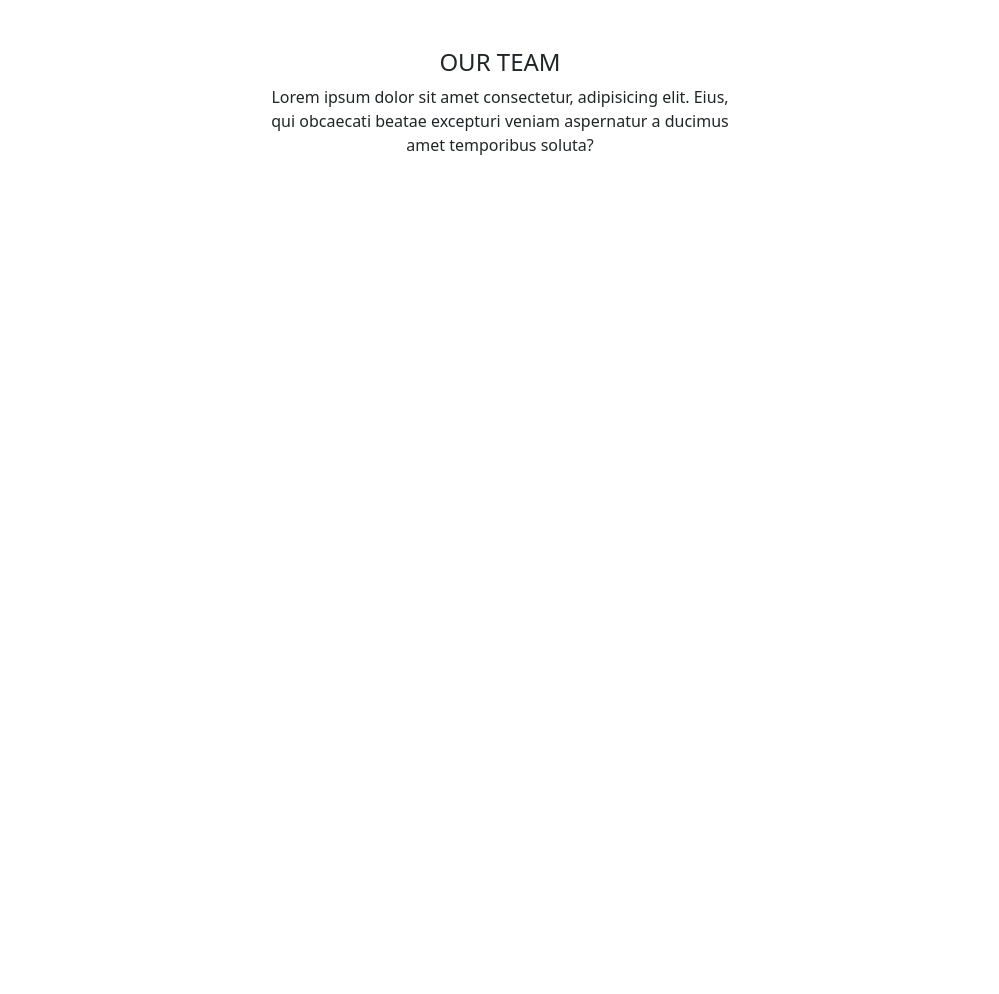
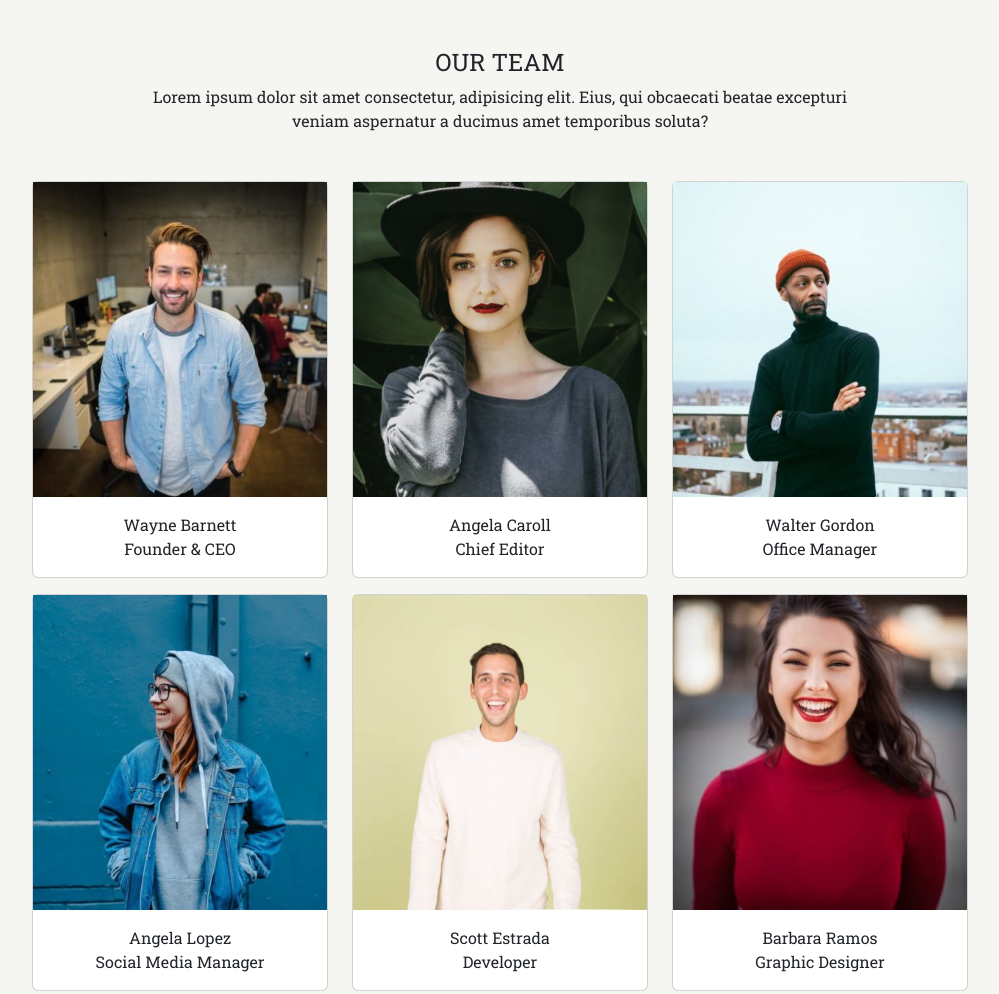
Before and after one commit to itschiaras/js-our-team, a plain HTML site: page index.html in a window 1280 px wide. Shown: the whole page, without its empty margins (140-1139 px from the left). Before the commit the page ends 800 px from the top, so only its background shows below. Drawn offline with nearby package versions, Linux system fonts and the light colour scheme.

Commit message:
for loop + create template and add it in HTML

```diff
--- a/css/style.css
+++ b/css/style.css
@@ -0,0 +1,15 @@
+* {
+    margin: 0;
+    padding: 0;
+    box-sizing: border-box;
+}
+
+body {
+    background-color: #f5f5f1;
+    font-family: 'Roboto Slab', serif;
+}
+
+.col {
+    width: calc(100% / 3);
+    margin-bottom: 1rem;
+}
--- a/index.html
+++ b/index.html
@@ -1,22 +1,31 @@
 <!DOCTYPE html>
 <html lang="en">
+
 <head>
     <meta charset="UTF-8">
     <meta http-equiv="X-UA-Compatible" content="IE=edge">
     <meta name="viewport" content="width=device-width, initial-scale=1.0">
-    <link rel="stylesheet" href="https://cdnjs.cloudflare.com/ajax/libs/font-awesome/6.3.0/css/all.min.css" integrity="sha512-SzlrxWUlpfuzQ+pcUCosxcglQRNAq/DZjVsC0lE40xsADsfeQoEypE+enwcOiGjk/bSuGGKHEyjSoQ1zVisanQ==" crossorigin="anonymous" referrerpolicy="no-referrer" />
-    <link href="https://cdn.jsdelivr.net/npm/bootstrap@5.3.0-alpha1/dist/css/bootstrap.min.css" rel="stylesheet" integrity="sha384-GLhlTQ8iRABdZLl6O3oVMWSktQOp6b7In1Zl3/Jr59b6EGGoI1aFkw7cmDA6j6gD" crossorigin="anonymous">
+    <link rel="stylesheet" href="https://cdnjs.cloudflare.com/ajax/libs/font-awesome/6.3.0/css/all.min.css"
+        integrity="sha512-SzlrxWUlpfuzQ+pcUCosxcglQRNAq/DZjVsC0lE40xsADsfeQoEypE+enwcOiGjk/bSuGGKHEyjSoQ1zVisanQ=="
+        crossorigin="anonymous" referrerpolicy="no-referrer" />
+    <link href="https://cdn.jsdelivr.net/npm/bootstrap@5.3.0-alpha1/dist/css/bootstrap.min.css" rel="stylesheet"
+        integrity="sha384-GLhlTQ8iRABdZLl6O3oVMWSktQOp6b7In1Zl3/Jr59b6EGGoI1aFkw7cmDA6j6gD" crossorigin="anonymous">
     <link rel="stylesheet" href="./css/style.css">
-    <title>Document</title>
+    <link rel="preconnect" href="https://fonts.googleapis.com">
+    <link rel="preconnect" href="https://fonts.gstatic.com" crossorigin>
+    <link href="https://fonts.googleapis.com/css2?family=Roboto+Slab:wght@400;600&display=swap" rel="stylesheet">
+    <title>Our Team</title>
 </head>
+
 <body>
     <div class="container w-75">
         <div class="mt-5 d-flex justify-content-center align-items-center flex-column">
             <h4 class="text-uppercase">our team</h4>
-            <p class="w-50 text-center">Lorem ipsum dolor sit amet consectetur, adipisicing elit. Eius, qui obcaecati beatae excepturi veniam aspernatur a ducimus amet temporibus soluta?</p>
+            <p class="w-75 text-center mb-5">Lorem ipsum dolor sit amet consectetur, adipisicing elit. Eius, qui obcaecati
+                beatae excepturi veniam aspernatur a ducimus amet temporibus soluta?</p>
         </div>
 
-        <div class="row">
+        <div class="row flex-wrap">
 
         </div>
     </div>
@@ -26,4 +35,5 @@
 
     <script src="./js/script.js"></script>
 </body>
+
 </html>
--- a/js/script.js
+++ b/js/script.js
@@ -13,48 +13,76 @@ BONUS 2:
 Organizzare i singoli membri in card/schede
 */
 
+// creo l'array di oggetti
+
 const team = [
     {
         name: 'Wayne',
         surname: 'Barnett',
         role: 'Founder & CEO',
-        image: 'wayne-barnett-founder-ceo.jpg'
+        image: './img/wayne-barnett-founder-ceo.jpg'
 
     },
     {
         name: 'Angela',
         surname: 'Caroll',
         role: 'Chief Editor',
-        image: 'angela-caroll-chief-editor.jpg'
+        image: './img/angela-caroll-chief-editor.jpg'
 
     },
     {
         name: 'Walter',
         surname: 'Gordon',
         role: 'Office Manager',
-        image: 'walter-gordon-office-manager.jpg'
+        image: './img/walter-gordon-office-manager.jpg'
 
     },
     {
         name: 'Angela',
         surname: 'Lopez',
         role: 'Social Media Manager',
-        image: 'angela-lopez-social-media-manager.jpg'
+        image: './img/angela-lopez-social-media-manager.jpg'
 
     },
     {
         name: 'Scott',
         surname: 'Estrada',
         role: 'Developer',
-        image: 'scott-estrada-developer.jpg'
+        image: './img/scott-estrada-developer.jpg'
 
     },
     {
         name: 'Barbara',
         surname: 'Ramos',
         role: 'Graphic Designer',
-        image: 'barbara-ramos-graphic-designer.jpg'
+        image: './img/barbara-ramos-graphic-designer.jpg'
 
     },
 
 ]
+
+// prendo il div dentro a cui inserirò le card con le info dei membri del team
+const row = document.querySelector('.row');
+
+// creo una variabile inizialmente vuota dove andrò in seguito a salvare il mio template
+
+let rowTpl = '';
+
+// ciclo for per inserire ogni valore di ogni membro nel template
+for (let i = 0; i < team.length; i++ ) {
+    let member = team[i];
+    const tpl = `<div class="col">
+        <div class="card">
+            <img src="${member.image}" alt="" class="">
+            <div class="card-body text-center">
+                <div>${member.name} ${member.surname}</div>
+                <div>${member.role}</div>
+            </div>
+        </div>
+    </div>`
+
+    rowTpl += tpl;
+}
+
+//aggiungo il template all'html
+row.innerHTML = rowTpl;
```
